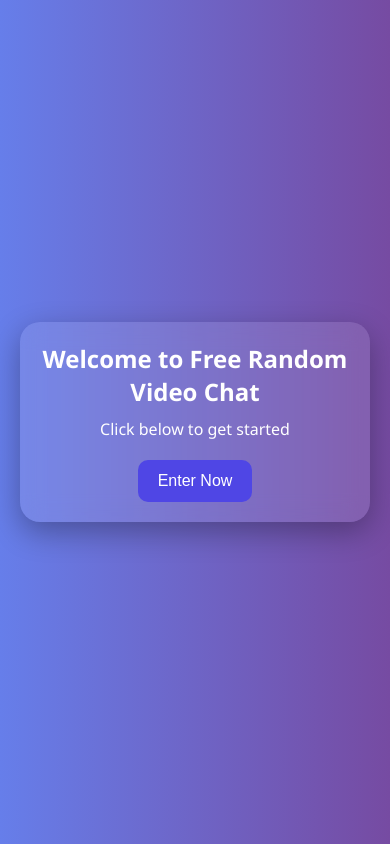
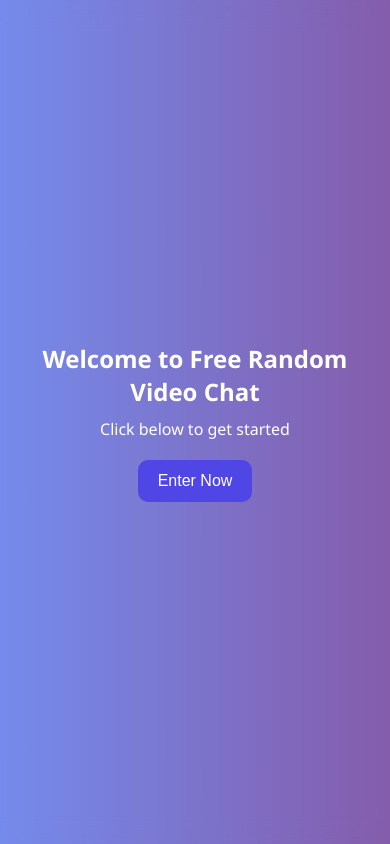
Before and after one commit to Sotto1234-max/video-cam, a plain HTML site: page index.html in a window 390 px wide. Drawn offline with Linux system fonts and the light colour scheme.

Commit message:
Update index.html

```diff
--- a/index.html
+++ b/index.html
@@ -11,36 +11,35 @@
       box-sizing: border-box;
     }
 
-    body {
+    html, body {
+      height: 100%;
       font-family: 'Segoe UI', Tahoma, Geneva, Verdana, sans-serif;
       background: linear-gradient(to right, #667eea, #764ba2);
       color: #fff;
-      display: flex;
-      align-items: center;
-      justify-content: center;
-      min-height: 100vh;
-      padding: 20px;
     }
 
     .container {
+      width: 100%;
+      height: 100%;
+      padding: 20px;
       background: rgba(255, 255, 255, 0.1);
       backdrop-filter: blur(12px);
-      padding: 30px;
-      border-radius: 20px;
-      box-shadow: 0 10px 30px rgba(0, 0, 0, 0.3);
-      text-align: center;
-      width: 100%;
-      max-width: 900px;
+      display: flex;
+      flex-direction: column;
+      align-items: center;
+      justify-content: center;
     }
 
     h1 {
       font-size: 2rem;
       margin-bottom: 10px;
+      text-align: center;
     }
 
     p {
       font-size: 1.1rem;
       margin-bottom: 20px;
+      text-align: center;
     }
 
     button {
@@ -59,8 +58,8 @@
     }
 
     iframe {
+      flex: 1;
       width: 100%;
-      aspect-ratio: 16 / 9;
       border: none;
       border-radius: 12px;
       margin-top: 20px;
@@ -70,7 +69,7 @@
       display: none;
     }
 
-    @media (max-width: 768px) {
+    @media (max-width: 600px) {
       h1 {
         font-size: 1.5rem;
       }
@@ -82,16 +81,6 @@
       button {
         font-size: 16px;
         padding: 12px 20px;
-      }
-
-      .container {
-        padding: 20px;
-      }
-    }
-
-    @media (max-width: 480px) {
-      iframe {
-        aspect-ratio: 3 / 4;
       }
     }
   </style>
@@ -119,7 +108,7 @@
 
     function enterChat() {
       document.getElementById('login-section').style.display = 'none';
-      document.getElementById('chat-section').style.display = 'block';
+      document.getElementById('chat-section').style.display = 'flex';
 
       if (timeoutId) clearTimeout(timeoutId);
 
@@ -129,7 +118,7 @@
 
     function returnToLogin() {
       document.getElementById('chat-section').style.display = 'none';
-      document.getElementById('login-section').style.display = 'block';
+      document.getElementById('login-section').style.display = 'flex';
       document.getElementById('chat-iframe').src = "about:blank";
     }
   </script>
```
